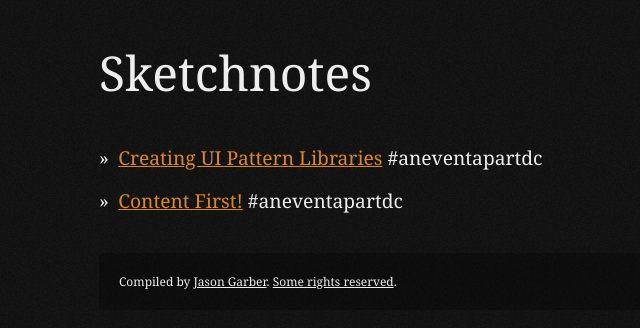
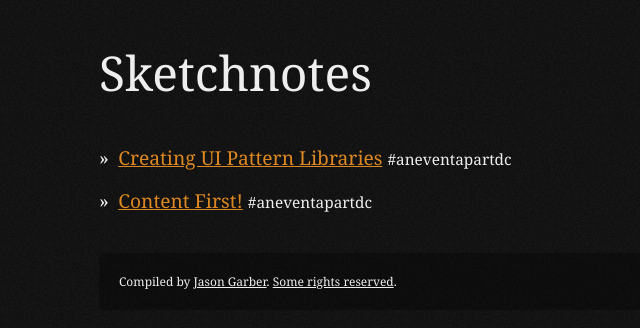
Before and after one commit to jgarber623/sketchnotes.sixtwothree.org, a Jekyll site: the page built from index.html, in a window 1280 px wide. Shown: the top 328 px of the page, without its empty margins (157-797 px from the left). Built offline with Jekyll 4.4.1, drawn with Linux system fonts in a browser that asks for light colours.

Commit message:
Updating styling for categories.

```diff
--- a/_layouts/application.html
+++ b/_layouts/application.html
@@ -18,7 +18,7 @@
 		{% if page.is_index %}
 			<ul class="posts-list">
 				{% for post in site.posts %}
-					<li><a href="{{ post.url }}">{{ post.title }}</a> #{{ post.categories }}</li>
+					<li><a href="{{ post.url }}">{{ post.title }}</a> <span class="category">#{{ post.categories }}</span></li>
 				{% endfor %}
 			</ul>
 		{% else %}
--- a/stylesheets/application.css
+++ b/stylesheets/application.css
@@ -430,4 +430,8 @@ figure {
 		margin-top: 0.8em;
 	}
 
+    .posts-list .category {
+        font-size: 0.8em;
+    }
+
 /* @end */
```
